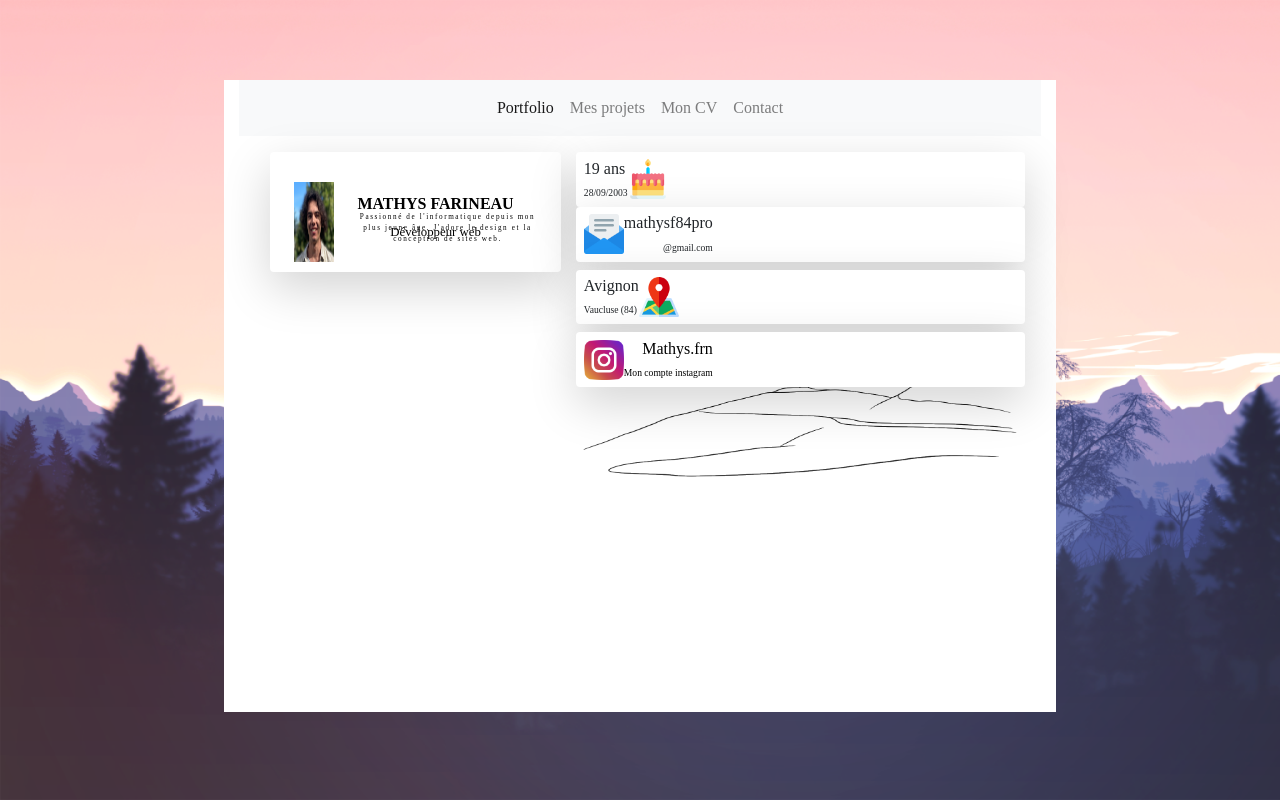
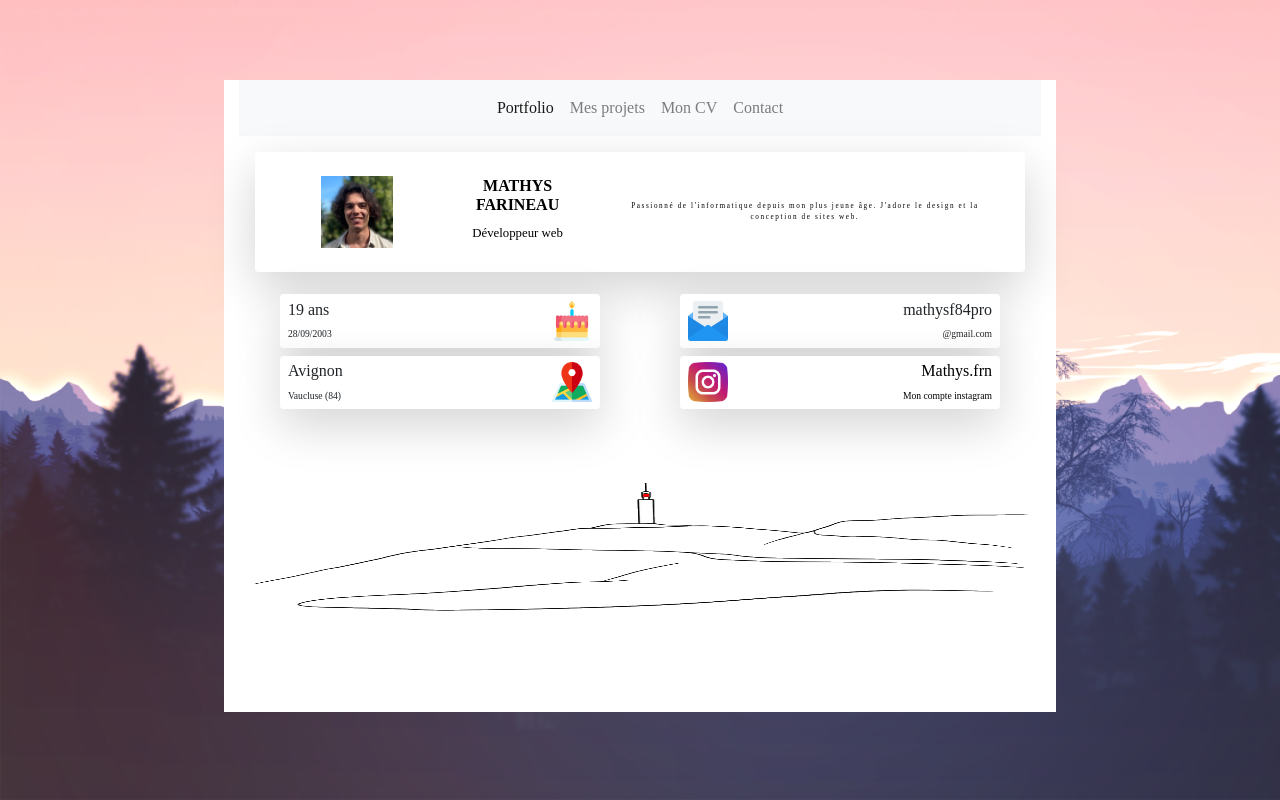
Before and after one commit to IPandragonI/old_portfolio, a PHP site: page / in a window 1280 px wide. Run offline with PHP 8.4, Linux system fonts and the light colour scheme.

Commit message:
index responsive

```diff
--- a/index.php
+++ b/index.php
@@ -52,21 +52,22 @@
     <div class="container-fluid" style="height: 90%;">
         <div class="row m-3 h-100" id="inside">
             <!-- Left card -->
-            <div class="col-md-5 h-100">
+            <div class="d-flex h-100 w-50 " id="l">
+                <div class="h-100 w-100">
                     <div class="row h-100">
                         <div class="col">
                             <a href="CV.php">
                                 <div class="card text-center border-0 shadow-lg rounded p-4" id="Mycard">
                                     <div class="card-body">
-                                    <div class="h-50 mb-4">
+                                        <div class="h-50 mb-4" id="divImg">
                                             <img src="public/img/moi.png" class="img-fluid" alt="Image de profil">
                                         </div>
-                                    <div class="h-50">
+                                        <div class="h-50" id="divTxt">
                                             <div class="title h-50">
                                                 <h2 class="card-title font-weight-bold text-uppercase">Mathys Farineau</h2>
                                                 <h4 class="card-text">Développeur web</h4>
                                             </div>
-                                        <div class="h-50">
+                                            <div class="h-50 d-flex justify-content-center align-items-center" id="desc">
                                                 <p class="font-weight-light">Passionné de l'informatique depuis mon plus jeune âge.
                                                 J'adore le design et la conception de sites web.</p>
                                             </div>
@@ -77,9 +78,11 @@
                         </div>
                     </div>
                 </div>
+            </div>
 
             <!-- Right card -->
-            <div class="col-md-7 h-100">
+            <div class="d-flex w-50 h-100" id="r">
+                <div class="h-100 w-100" >
                     <!-- Top of the place -->
                     <section class="d-flex flex-column h-100">
                         <div class="row justify-content-around h-25">
@@ -87,7 +90,7 @@
                             <div class="card text-center border-0 shadow-lg rounded p-2" id="topCard">
                                 <div class="card-content h-100">
                                     <div class="card-body h-100">
-                                    <div class="media d-flex h-100 align-items-center">
+                                        <div class="media d-flex h-100 w-100 justify-content-around align-items-center">
                                             <div class="media-body text-left">
                                                 <h3>19 ans</h3>
                                                 <span>28/09/2003</span>
@@ -103,7 +106,7 @@
                             <div class="card text-center border-0 shadow-lg rounded p-2" id="topCard">
                                 <div class="card-content h-100">
                                     <div class="card-body h-100">
-                                    <div class="media d-flex h-100 align-items-center">
+                                        <div class="media d-flex h-100 w-100 justify-content-around align-items-center">
                                             <div class="align-self-center">
                                                 <img src="public/img/email.png">
                                             </div>
@@ -119,7 +122,7 @@
                             <div class="card text-center border-0 shadow-lg rounded p-2 mt-2" id="topCard">
                                 <div class="card-content h-100">
                                     <div class="card-body h-100">
-                                    <div class="media d-flex h-100 align-items-center">
+                                        <div class="media d-flex h-100 w-100 justify-content-around align-items-center">
                                             <div class="media-body text-left">
                                                 <h3>Avignon</h3>
                                                 <span>Vaucluse (84)</span>
@@ -137,7 +140,7 @@
                                 <a href="https://www.instagram.com/mathys.frn" target="_blank" class="h-100">
                                     <div class="card-content h-100">
                                         <div class="card-body h-100">
-                                        <div class="media d-flex h-100 align-items-center">
+                                            <div class="media d-flex h-100 w-100 justify-content-around align-items-center">
                                                 <div class="align-items-center">
                                                     <img src="public/img/insta.png">
                                                 </div>
@@ -163,6 +166,7 @@
             </div>
         </div>
     </div>
+</div>
 </body>
 
 </html>
--- a/style/style.css
+++ b/style/style.css
@@ -58,7 +58,7 @@ img{
     width: 100%;
 }
 #topCard{
-    width: 17vw;
+    width: 40%;
     height: 50%;
 }
 #mainCard{
@@ -75,7 +75,7 @@ img{
       }
 }
 
-@media (max-width: 767px) or  (max-height:900px) {
+@media (max-width: 767px) or  (max-height:800px) {
     #Mycard{
         height: 15vh;
         margin-bottom: 2rem;
@@ -91,27 +91,45 @@ img{
         justify-content: space-between;
     }
 
-    .img-fluid{
-        height: 10vh;
-        margin-bottom: 0 !important;
-        margin-right: 1rem;
-    }
-
     .img-fluid, h4, p{
         margin-bottom: 0 !important;
     }
 
     #inside{
         flex-direction: column;
+        flex-wrap: initial;
     }
     p{
         font-size: 0.9vh;
         letter-spacing: .1rem;
         margin-left: 1.5rem;
     }
-    #topCard {
-        width: 36vw;
-      }
+
+    #l{
+    width: 100% !important;
+    height: 25% !important;
+    }
+    #r{
+    width: 100% !important;
+    height: 75% !important;
+    }
+    #divImg{
+        margin: 0 !important;
+        height: 100% !important;
+        width: 25% !important;
+    }
+    #divTxt{
+        display: flex;
+        margin: 0 !important;
+        margin-left: 1rem !important;
+        height: 100% !important;
+    }
+    .title{
+        height: 100% !important;
+    }
+    #desc{
+        height: 100% !important;
+    }
 }
 
 @media (max-width: 530px) {
```
Lines whose indentation alone changed are shown as unchanged.
